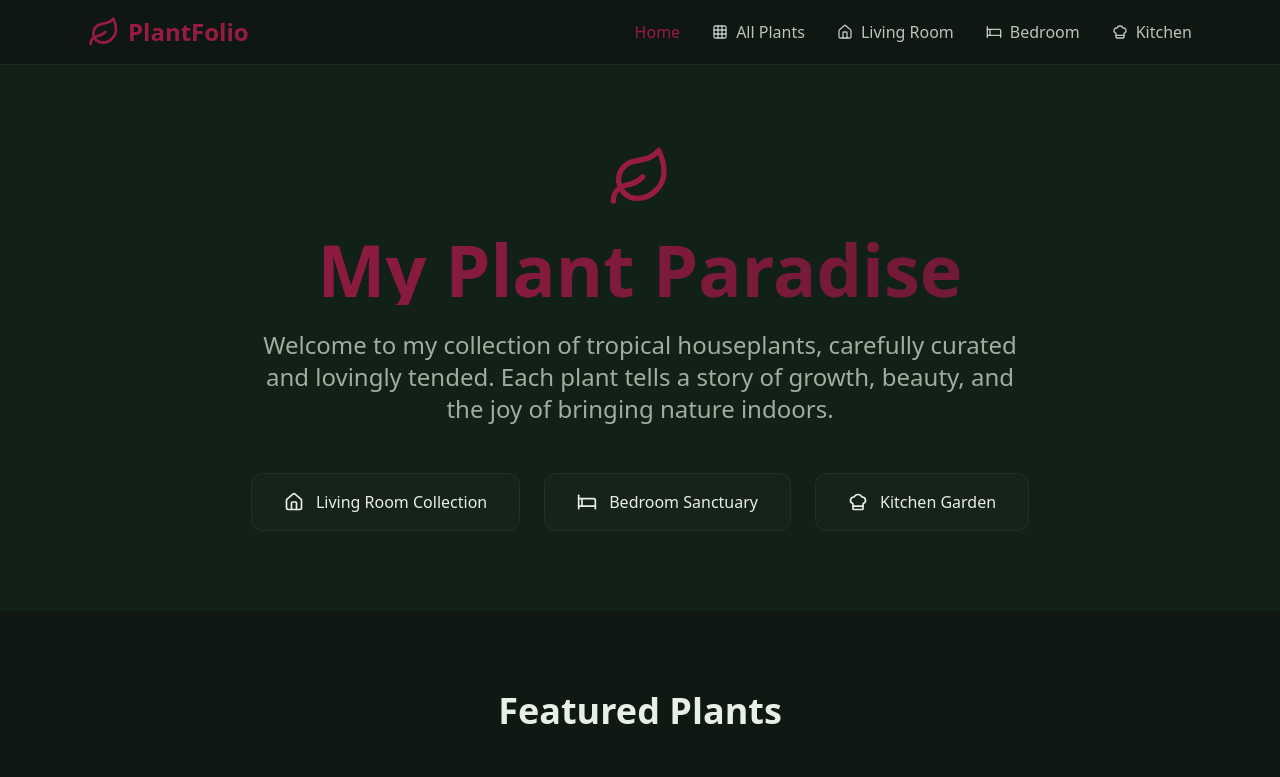
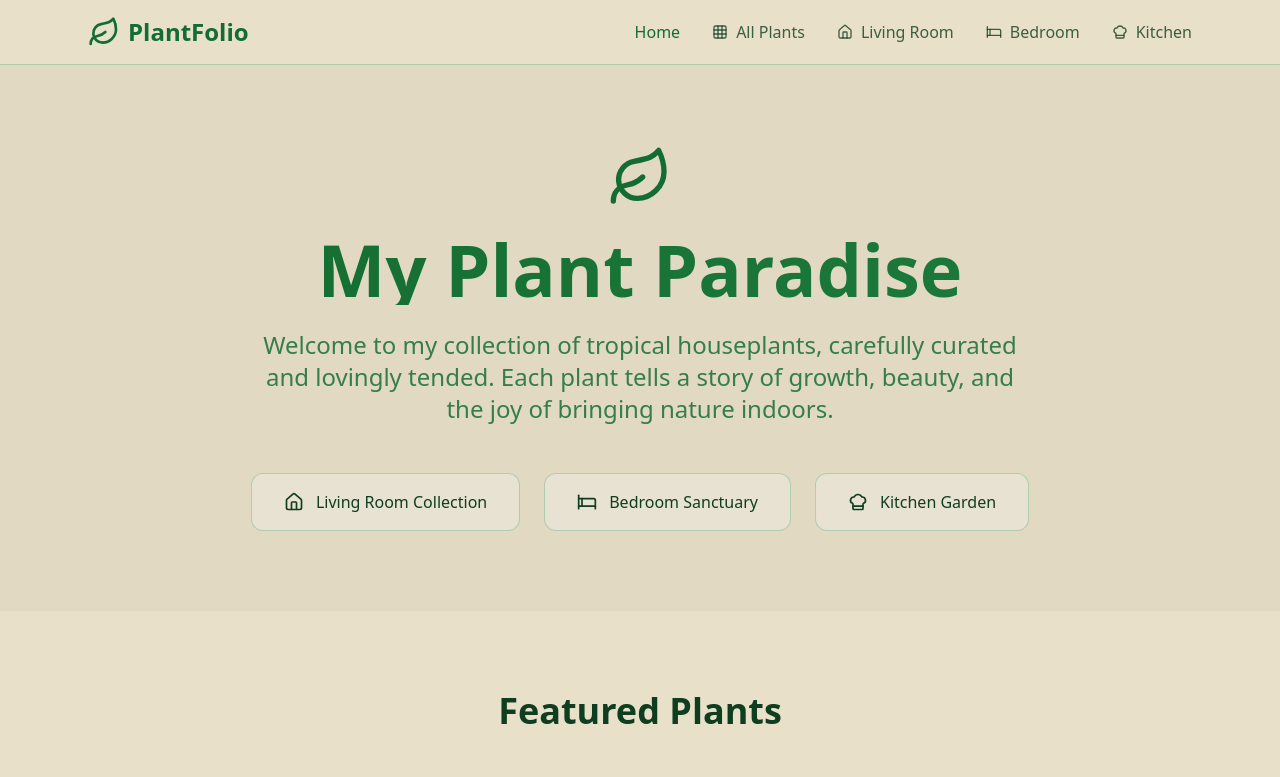
Before and after one commit to yonatanpazpriel/leafy-lair-layouts, a React (Vite) app: page / in a window 1280 px wide. Shown: the top 777 px of the page. Built offline with nearby package versions, Linux system fonts and the light colour scheme; grey boxes are pictures that could not be loaded.

Commit message:
Change background and text colors
Update the background color to tan/yellow and the text color to dark green.

```diff
--- a/src/index.css
+++ b/src/index.css
@@ -3,37 +3,37 @@
 @tailwind components;
 @tailwind utilities;
 
-/* Plant Portfolio Design System - Dark Green & Maroon Theme */
+/* Plant Portfolio Design System - Tan/Yellow & Dark Green Theme */
 
 @layer base {
   :root {
-    --background: 140 20% 8%;
-    --foreground: 120 15% 92%;
+    --background: 45 40% 85%;
+    --foreground: 140 60% 15%;
 
-    --card: 140 25% 12%;
-    --card-foreground: 120 15% 92%;
+    --card: 45 30% 88%;
+    --card-foreground: 140 60% 15%;
 
-    --popover: 140 25% 12%;
-    --popover-foreground: 120 15% 92%;
+    --popover: 45 30% 88%;
+    --popover-foreground: 140 60% 15%;
 
-    --primary: 340 70% 35%;
-    --primary-foreground: 120 15% 92%;
+    --primary: 140 70% 25%;
+    --primary-foreground: 45 40% 92%;
 
-    --secondary: 140 30% 15%;
-    --secondary-foreground: 120 15% 92%;
+    --secondary: 45 25% 75%;
+    --secondary-foreground: 140 60% 15%;
 
-    --muted: 140 25% 18%;
-    --muted-foreground: 120 10% 65%;
+    --muted: 45 20% 70%;
+    --muted-foreground: 140 40% 35%;
 
-    --accent: 340 60% 25%;
-    --accent-foreground: 120 15% 92%;
+    --accent: 140 60% 30%;
+    --accent-foreground: 45 40% 92%;
 
     --destructive: 0 84.2% 60.2%;
     --destructive-foreground: 210 40% 98%;
 
-    --border: 140 25% 20%;
-    --input: 140 25% 20%;
-    --ring: 340 70% 35%;
+    --border: 140 30% 60%;
+    --input: 45 25% 75%;
+    --ring: 140 70% 25%;
 
     --radius: 0.75rem;
   }
@@ -46,7 +46,7 @@
 
   body {
     @apply bg-background text-foreground font-sans;
-    background: hsl(140, 30%, 8%);
+    background: hsl(45, 40%, 85%);
     min-height: 100vh;
   }
 }
@@ -69,6 +69,6 @@
   }
 
   .hero-gradient {
-    background: hsl(140, 30%, 10%);
+    background: hsl(45, 35%, 82%);
   }
 }
```
